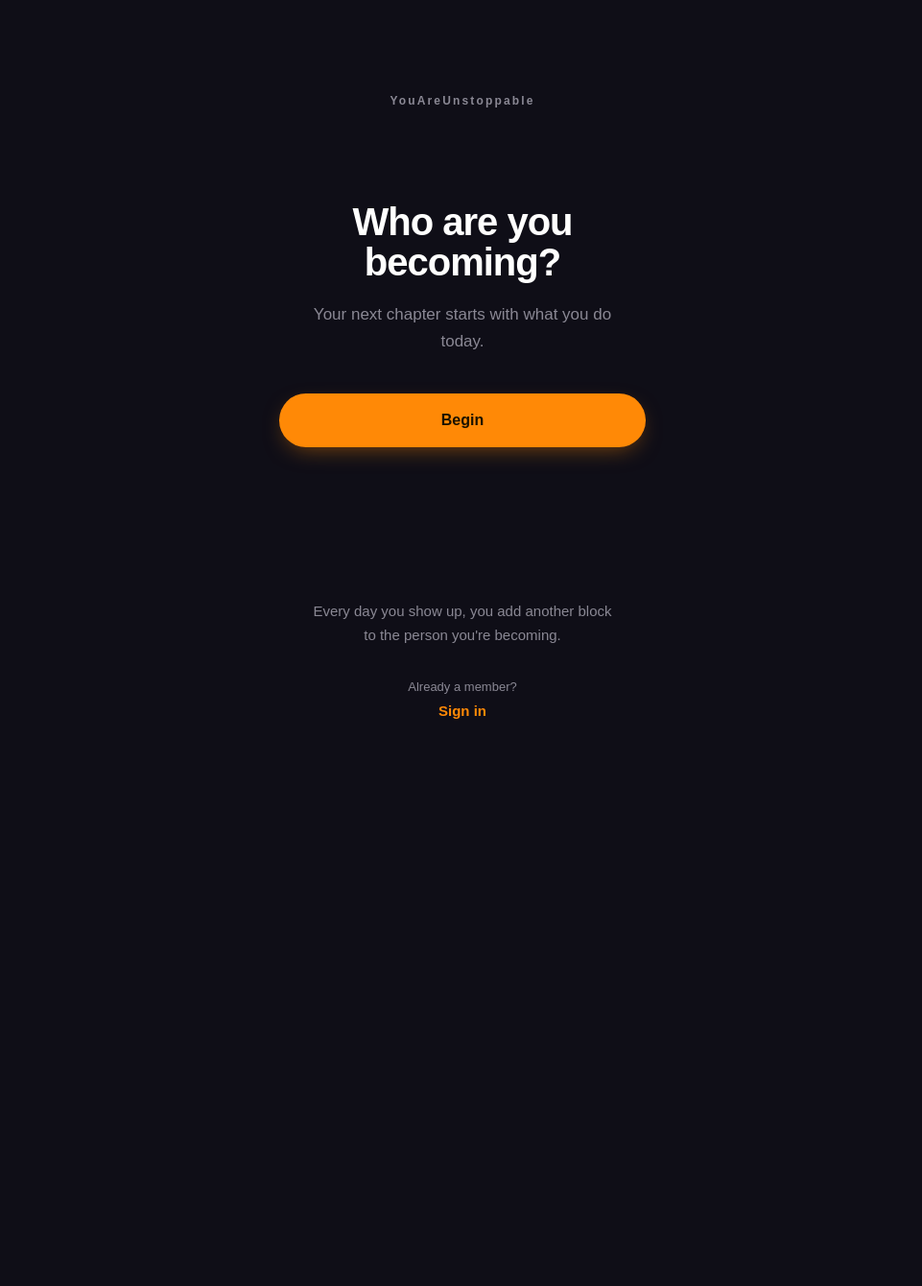
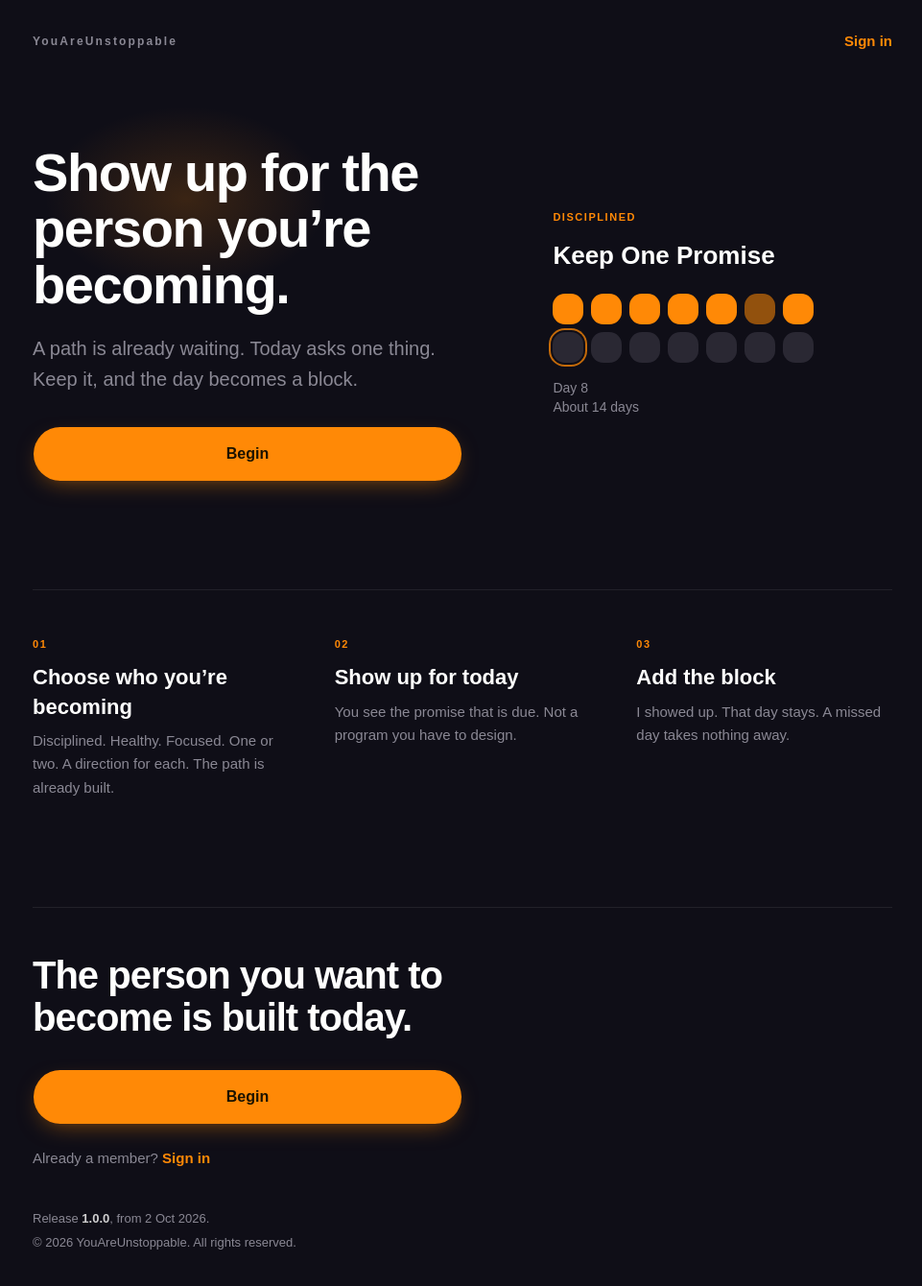
Before and after one commit to lisandromarina/youareunstoppable-frontend, a React (Vite) app: page / in a window 1280 px wide. Shown: the top 1340 px of the page at 96% size, without its empty margins (158-1119 px from the left). Before the commit the page ends 800 px from the top, so only its background shows below. Built offline with nearby package versions, Linux system fonts and the light colour scheme; no server answers.

Commit message:
add release and version

```diff
--- a/package.json
+++ b/package.json
@@ -1,7 +1,8 @@
 {
   "name": "frontend",
   "private": true,
-  "version": "0.0.0",
+  "version": "1.0.0",
+  "releaseDate": "2026-10-02",
   "type": "module",
   "scripts": {
     "dev": "vite",
--- /dev/null
+++ b/src/components/ReleaseNote.tsx
@@ -0,0 +1,24 @@
+import { releaseDate, version } from '../../package.json'
+
+import { cn } from 'cn'
+
+const months = ['Jan', 'Feb', 'Mar', 'Apr', 'May', 'Jun', 'Jul', 'Aug', 'Sep', 'Oct', 'Nov', 'Dec']
+
+function writtenDate(iso: string) {
+  const [year, month, day] = iso.split('-').map(Number)
+  const name = months[month - 1]
+  if (!year || !name || !day) return iso
+  return `${day} ${name} ${year}`
+}
+
+export function ReleaseNote({ className }: { className?: string }) {
+  const year = releaseDate.slice(0, 4)
+  return (
+    <div className={cn('text-[13px] leading-relaxed text-muted-foreground', className)}>
+      <p>
+        Release <span className="font-semibold text-foreground/80">{version}</span>, from {writtenDate(releaseDate)}.
+      </p>
+      <p className="mt-1">© {year} YouAreUnstoppable. All rights reserved.</p>
+    </div>
+  )
+}
--- a/src/pages/Invite.tsx
+++ b/src/pages/Invite.tsx
@@ -1,33 +1,103 @@
 import { Link } from 'react-router'
 
-import { PrimaryButton, Screen } from '../components/look'
+import { cn } from 'cn'
+import { IdentityLabel } from '../components/identityTint'
+import { PrimaryButton, Screen, WarmGlow } from '../components/look'
+import { ReleaseNote } from '../components/ReleaseNote'
+
+const proof = [2, 2, 2, 2, 2, 1, 2, 0, 0, 0, 0, 0, 0, 0]
+
+const steps = [
+  {
+    title: 'Choose who you’re becoming',
+    body: 'Disciplined. Healthy. Focused. One or two. A direction for each. The path is already built.',
+  },
+  {
+    title: 'Show up for today',
+    body: 'You see the promise that is due. Not a program you have to design.',
+  },
+  {
+    title: 'Add the block',
+    body: 'I showed up. That day stays. A missed day takes nothing away.',
+  },
+]
 
 export function Invite() {
   return (
-    <Screen className="min-h-svh max-w-lg! items-center text-center">
-      <p className="mt-[8vh] text-[12px] font-extrabold tracking-[0.18em] text-muted-foreground">
-        YouAreUnstoppable
-      </p>
-      <div className="mt-[12vh] flex w-full max-w-sm flex-col items-center">
-        <h1 className="text-[40px] leading-[1.05] font-extrabold tracking-tight">
-          Who are you becoming?
-        </h1>
-        <p className="mt-5 max-w-xs text-[17px] leading-relaxed text-muted-foreground">
-          Your next chapter starts with what you do today.
-        </p>
-        <PrimaryButton className="mt-10" asChild>
+    <Screen className="min-h-svh max-w-5xl!">
+      <header className="flex items-center justify-between gap-4">
+        <p className="text-[12px] font-extrabold tracking-[0.18em] text-muted-foreground">YouAreUnstoppable</p>
+        <Link to="/sign-in" className="text-[15px] font-semibold text-primary">
+          Sign in
+        </Link>
+      </header>
+
+      <div className="mt-16 grid items-center gap-14 md:mt-24 md:grid-cols-[minmax(0,1.15fr)_minmax(16rem,0.85fr)] md:gap-16">
+        <WarmGlow>
+          <h1 className="max-w-xl text-[40px] leading-[1.05] font-extrabold tracking-tight md:text-[56px]">
+            Show up for the person you’re becoming.
+          </h1>
+          <p className="mt-5 max-w-md text-[18px] leading-relaxed text-muted-foreground md:text-[20px]">
+            A path is already waiting. Today asks one thing. Keep it, and the day becomes a block.
+          </p>
+          <PrimaryButton className="mt-8" asChild>
+            <Link to="/register">Begin</Link>
+          </PrimaryButton>
+        </WarmGlow>
+        <Proof />
+      </div>
+
+      <ol className="mt-20 grid gap-10 border-t border-white/8 pt-12 md:mt-28 md:grid-cols-3 md:gap-12">
+        {steps.map((step, index) => (
+          <li key={step.title}>
+            <p className="text-[11px] font-extrabold tracking-[0.14em] text-primary">0{index + 1}</p>
+            <h2 className="mt-3 text-[22px] leading-snug font-extrabold">{step.title}</h2>
+            <p className="mt-2 max-w-sm text-[15px] leading-relaxed text-muted-foreground">{step.body}</p>
+          </li>
+        ))}
+      </ol>
+
+      <div className="mt-20 mb-6 border-t border-white/8 pt-12 md:mt-28">
+        <h2 className="max-w-md text-[32px] leading-[1.1] font-extrabold tracking-tight md:text-[40px]">
+          The person you want to become is built today.
+        </h2>
+        <PrimaryButton className="mt-8" asChild>
           <Link to="/register">Begin</Link>
         </PrimaryButton>
-      </div>
-      <div className="mt-auto flex w-full max-w-xs flex-col items-center pb-4">
-        <p className="text-[15px] leading-relaxed text-muted-foreground">
-          Every day you show up, you add another block to the person you're becoming.
+        <p className="mt-6 text-[15px] text-muted-foreground">
+          Already a member?{' '}
+          <Link to="/sign-in" className="font-semibold text-primary">
+            Sign in
+          </Link>
         </p>
-        <p className="mt-8 text-[13px] text-muted-foreground">Already a member?</p>
-        <Link to="/sign-in" className="mt-1 text-[15px] font-semibold text-primary">
-          Sign in
-        </Link>
+        <ReleaseNote className="mt-10" />
       </div>
     </Screen>
   )
 }
+
+function Proof() {
+  return (
+    <div className="max-w-sm">
+      <IdentityLabel identityId="disciplined">DISCIPLINED</IdentityLabel>
+      <p className="mt-3 text-[26px] font-extrabold">Keep One Promise</p>
+      <div className="mt-5 grid w-fit grid-cols-7 gap-2" aria-hidden>
+        {proof.map((level, index) => (
+          <span
+            key={index}
+            className={cn(
+              'size-8 rounded-md',
+              level === 0 && 'bg-empty',
+              level === 1 && 'bg-primary/55',
+              level === 2 && index !== 6 && 'bg-primary',
+              index === 6 && 'block-fill',
+              index === 7 && 'day-current',
+            )}
+          />
+        ))}
+      </div>
+      <p className="mt-4 text-sm text-muted-foreground">Day 8</p>
+      <p className="text-sm text-muted-foreground">About 14 days</p>
+    </div>
+  )
+}
--- a/src/pages/Profile.tsx
+++ b/src/pages/Profile.tsx
@@ -3,6 +3,7 @@ import { Navigate, useNavigate } from 'react-router'
 
 import { errorMessage } from '../api/client'
 import { PremiumSoon } from '../components/PremiumSoon'
+import { ReleaseNote } from '../components/ReleaseNote'
 import { Sheet, SheetChoice } from '../components/Sheet'
 import { GhostButton, Screen } from '../components/look'
 import { useRecord } from '../data/record'
@@ -95,6 +96,7 @@ export function Profile() {
       </div>
 
       <PremiumSoon />
+      <ReleaseNote className="mt-10" />
 
       <Sheet
         open={confirmReset}
--- a/tsconfig.app.json
+++ b/tsconfig.app.json
@@ -13,6 +13,7 @@
 
     /* Bundler mode */
     "moduleResolution": "bundler",
+    "resolveJsonModule": true,
     "allowImportingTsExtensions": true,
     "verbatimModuleSyntax": true,
     "moduleDetection": "force",
```
